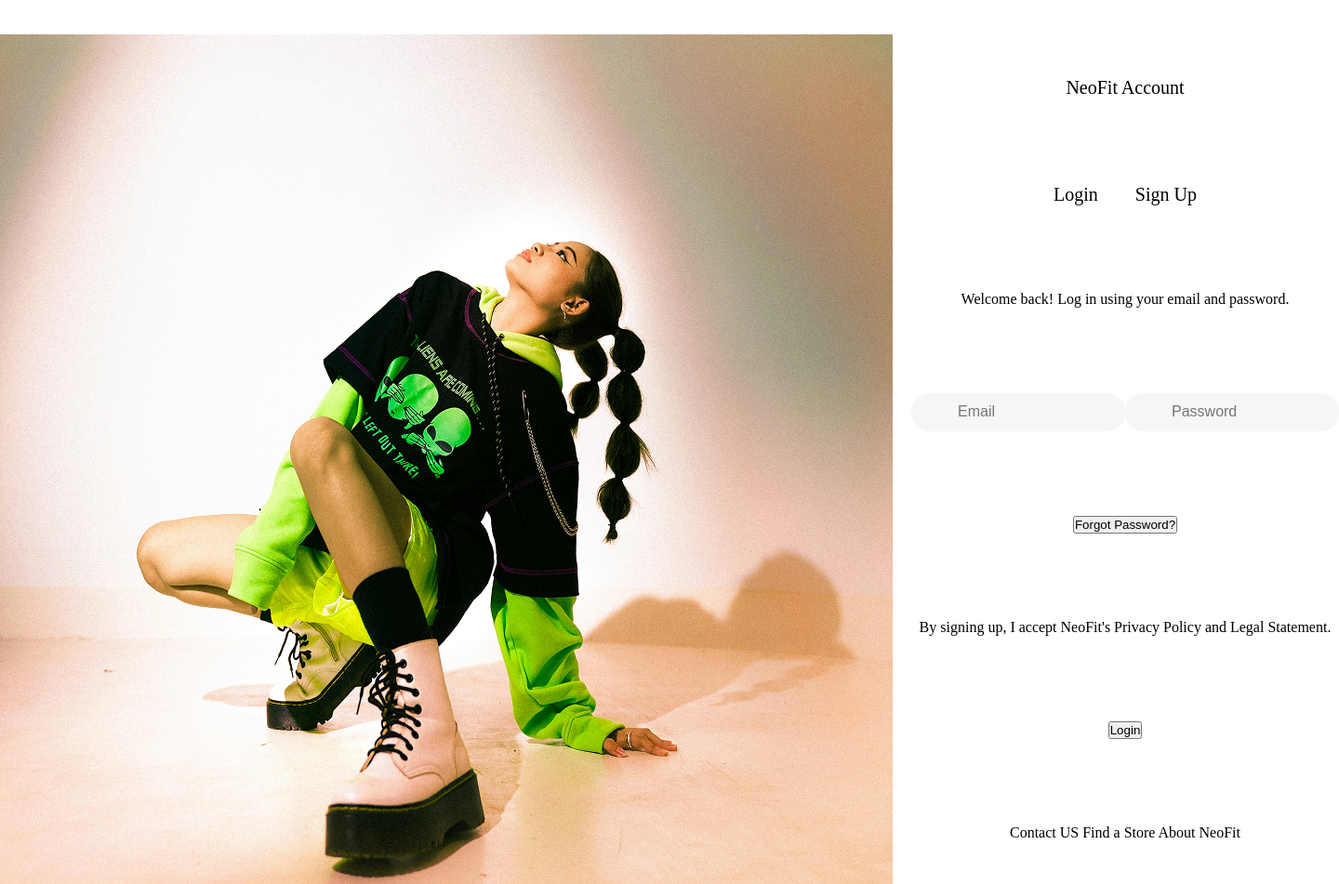
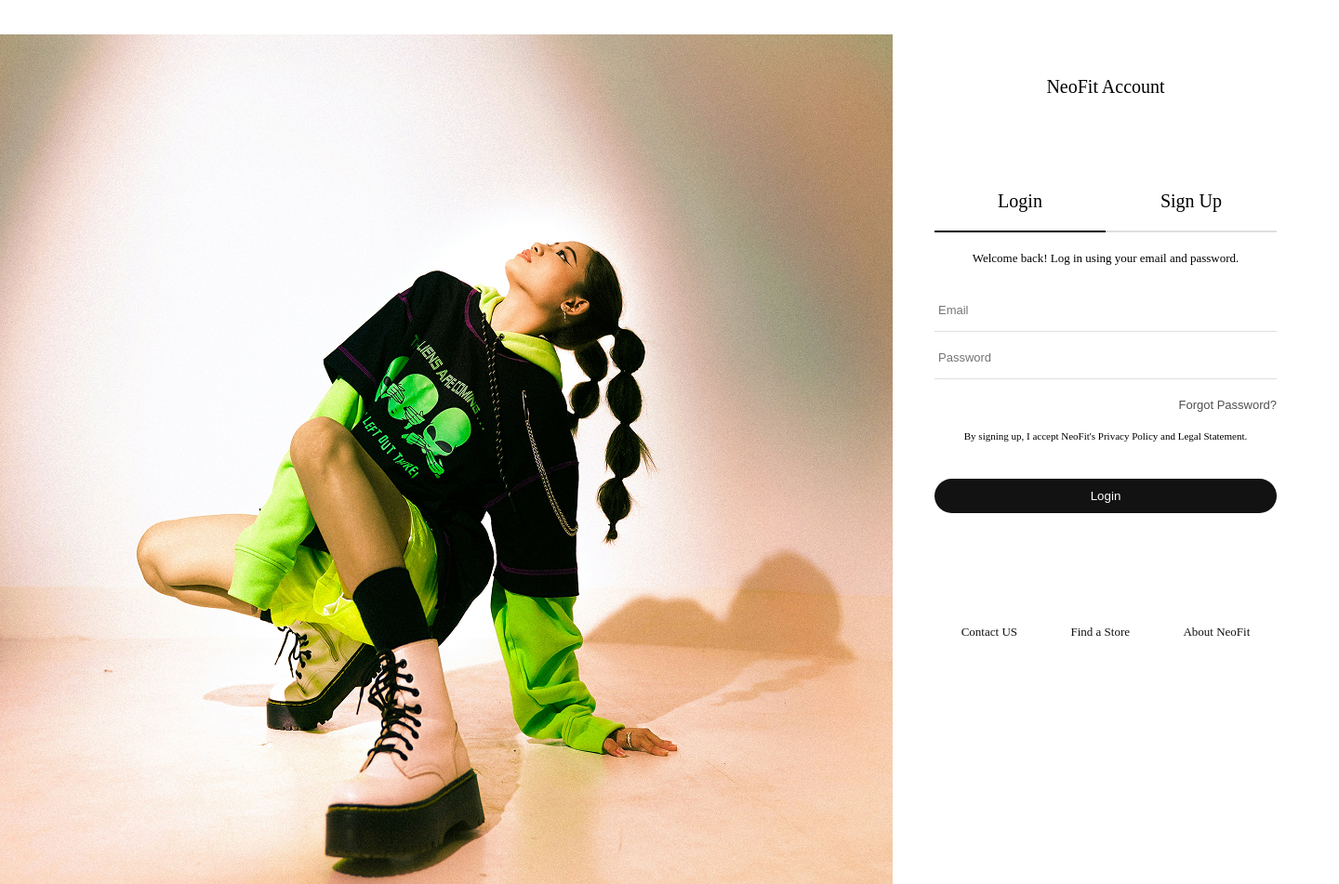
Before and after one commit to Jamjam15/NeoFit, a PHP site: page / in a window 1440 px wide. Shown: the part 91-1042 px from the top of the page at 93% size. Run offline with PHP 8.4, Linux system fonts and the light colour scheme; some web fonts are replaced.

Commit message:
Created NeoFit login page structure and design

```diff
--- a/index.html
+++ b/index.html
@@ -22,35 +22,53 @@
         </div>
 
         <form action="">
-            <img src="/Icons/search.png" alt="">
+            <img src="/search.png" alt="">
             <input type="text" placeholder="Search">
         </form>
 
         <div class="icons">
-            <img src="/Icons/Vector.png" alt="" class="profile">
+            <img src="/Vector.png" alt="" class="profile">
 
-            <img src="/Icons/cart-fill.png" alt="" class="cart">
+            <img src="/cart-fill.png" alt="" class="cart">
         </div>
     </div>
 
     <div class="container">
-        <img src="./Icons/outfit.png" alt="" class="hero-image">
+        <img src="/outfit.png" alt="" class="hero-image">
 
         <div class="login-form">
+            <div class="upper">
                 <h1>NeoFit Account</h1>
 
                 <div class="choice">
+                    <div class="login">
                         <h3>Login</h3>
+                        <div class="line"></div>
+                    </div>
+                    <div class="sign-up">
                         <h3>Sign Up</h3>
+                        <div class="line-choice"></div>
                     </div>
+                </div>
+
                 <p>Welcome back! Log in using your email and password.</p>
-            <form action="">
+
+
+                <form action="" class="email-pass">
                     <input type="text" placeholder="Email">
                     <input type="password" placeholder="Password">
                 </form>
-            <button>Forgot Password?</button>
-            <p>By signing up, I accept NeoFit's Privacy Policy and Legal Statement.</p>
-            <button>Login</button>
+
+                <div class="forgot-container">
+                    <button class="forgot">Forgot Password?</button>
+                </div>
+
+                <p class="signing">By signing up, I accept NeoFit's Privacy Policy and Legal Statement.</p>
+                <button class="login-button">Login</button>
+            </div>
+
+
+
             <div class="footer">
                 <span>Contact US</span>
                 <span>Find a Store</span>
--- a/style.css
+++ b/style.css
@@ -8,6 +8,9 @@
 
 body {
     font-family: 'Alexandria';
+    height: 100%;
+    overflow: hidden;
+
 }
 
 .navbar{
@@ -46,7 +49,7 @@ form img{
     left: 10px;
 }
 
-form input{
+.navbar input{
     padding-left: 50px;
     width: 230px;
     height: 41px;
@@ -55,7 +58,6 @@ form input{
     border-radius: 20px;
     outline: none;
     background-color: #F6F6F6;
-
 }
 
 .icons{
@@ -65,19 +67,13 @@ form input{
 
 .container{
     display: flex;
-    justify-content: space-between;
-}
-
-.hero-image{
-    width: 1139;
-    height: 914;
 }
 
 .login-form{
     display: flex;
     flex-direction: column;
-    justify-content: space-around;
     align-items: center;
+    margin: 45px;
 }
 
 .login-form h1{
@@ -85,14 +81,127 @@ form input{
     font-size: 20px;
 }
 
-.login-form .choice{
-    display: flex;
-    flex-direction: row;
-    gap: 40px;
-}
+
 
 .choice h3{
     font-weight: 400;
     font-size: 20px;
     margin: 0;
 }
+
+.form{
+    display: flex;
+    flex-direction: column;
+}
+
+
+.upper{
+    display: flex;
+    flex-direction: column;
+    justify-content: center;
+    align-items: center;
+}
+
+
+.upper h1{
+    padding-bottom: 100px;
+}
+
+.login-form .choice{
+    display: flex;
+    flex-direction: row;
+}
+
+.login, .sign-up{
+    display: flex;
+    flex-direction: column;
+    justify-content: center;
+    align-items: center;
+}
+
+.login h3, .sign-up h3{
+    padding-bottom: 20px;
+}
+
+.line, .line-choice{
+    margin-bottom: 20px;
+}
+
+.line{
+    width: 184px;
+    border: 1px solid black;
+}
+
+.line-choice{
+    width: 184px;
+    border: 1px solid #DFDFDF;
+}
+
+.upper p{
+    font-weight: 300;
+    font-size: 13px;
+    margin-bottom: 40px;
+}
+
+.email-pass{
+    display: flex;
+    flex-direction: column;
+    justify-content: flex-start;
+    align-items: flex-start;
+    width: 100%;
+}
+
+.email-pass input{
+    border: none;
+    background-color: white;
+    border-bottom: 1px solid #DFDFDF;
+    border-radius: 0px;
+    font-size: 13px;
+    margin-bottom: 20px;
+    width: 100%;
+    padding-bottom: 15px;
+    padding-left: 4px;
+}
+
+.forgot-container{
+    display: flex;
+    width: 100%;
+    justify-content: flex-end;
+    margin-bottom: 20px;
+}
+
+
+.forgot{
+    border: none;
+    background: none;
+    color: #505050;
+    font-weight: 200;
+    font-size: 13px;
+}
+
+.upper .signing{
+    font-size: 11px;
+    font-weight: 400;
+}
+
+.upper .login-button{
+    background-color: #121212;
+    border: none;
+    color: #FFFFFF;
+    width: 100%;
+    height: 37px;
+    border-radius: 20px;
+    margin-bottom: 120px;
+}
+
+.footer{
+    color: #121212;
+    font-size: 13px;
+    display: flex;
+    justify-content: space-around;
+    width: 100%;
+}
+
+.footer span{
+
+}
```
Also changed, not shown: Vector.png (renamed from Icons/Vector.png), cart-fill.png (renamed from Icons/cart-fill.png), outfit.png (renamed from Icons/outfit.png), search.png (renamed from Icons/search.png). Lines whose indentation alone changed are shown as unchanged.
